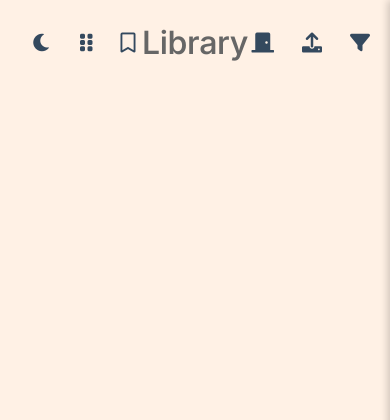
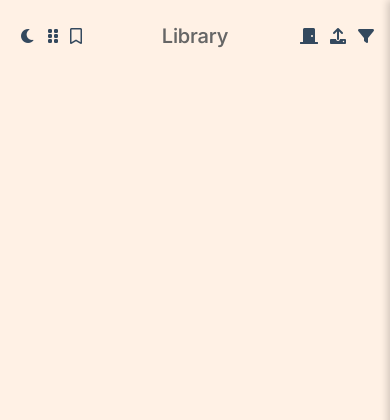
Before and after one commit to ego-alt/library, a Flask app: page / in a window 390 px wide. Shown: the top 420 px of the page. Run offline with Flask 3, Linux system fonts and the light colour scheme; the visitor is signed in with stand-in values (Sample User, id 1); data that the repository does not hold is empty; parts of the project's set-up code (start-up, migrations or seed data) failed here and were passed over; some libraries are stand-ins or nearby versions.

Commit message:
small/improve library mobile layout

```diff
--- a/library/static/css/index.css
+++ b/library/static/css/index.css
@@ -47,6 +47,13 @@ h2 { font-size: var(--text-lg); font-weight: 600; line-height: 1.3; }
 .library {
     margin-bottom: var(--space-8);
 }
+/* Phones show 2 covers per row (col-6); Bootstrap's default 1.5rem gutter
+ * eats too much of that width, so tighten it below the sm breakpoint. */
+@media (max-width: 575.98px) {
+    .library {
+        --bs-gutter-x: 0.75rem;
+    }
+}
 .library img {
     position: absolute;
     top: 0;
@@ -78,6 +85,15 @@ h2 { font-size: var(--text-lg); font-weight: 600; line-height: 1.3; }
 .book:hover .book-buttons {
     display: flex;
     gap: var(--space-2);
+}
+/* Touch devices have no hover, so the cover's download/metadata buttons would
+ * be unreachable. Surface them permanently in grid view. (Shelf spines are too
+ * narrow to carry the stacked buttons legibly, so they stay tap-to-read only.) */
+@media (hover: none) {
+    .book .book-buttons {
+        display: flex;
+        gap: var(--space-2);
+    }
 }
 .book-button {
     width: 32px;
@@ -682,6 +698,18 @@ h2 { font-size: var(--text-lg); font-weight: 600; line-height: 1.3; }
     color: var(--color-accent);
     opacity: 0.8;
 }
+/* Narrow screens: up to 6 icon buttons flank the centered title via absolutely-
+ * positioned groups. Shrink the icons, their spacing, and the title so they
+ * don't crowd (or overlap) each other on phones. */
+@media (max-width: 575.98px) {
+    .header-left button, .header-right button { margin-left: var(--space-1); }
+    .filter-button, .login-button, .upload-button,
+    .dark-mode-toggle, .view-toggle, .layout-toggle {
+        font-size: var(--text-base);
+        padding: var(--space-1);
+    }
+    .header-row h1 { font-size: var(--text-lg); }
+}
 .filter-sidebar {
     position: fixed;
     right: -300px;
--- a/library/static/js/main.js
+++ b/library/static/js/main.js
@@ -134,7 +134,7 @@ function getBookTemplate(book) {
     const attrSafe = escapeHtml(book.filename);
     const coverSafe = escapeHtml(book.cover);
     return `
-        <div class="col-md-3 mb-3">
+        <div class="col-6 col-sm-4 col-md-3 mb-3">
             <div class="book">
                 ${lockBadge(book)}
                 <div class="book-buttons">
--- a/library/templates/index.html
+++ b/library/templates/index.html
@@ -93,7 +93,7 @@
         </div>
         <div class="row library" id="library">
             {% for book in images %}
-                <div class="col-md-3 mb-3" data-length="{{ book.length }}">
+                <div class="col-6 col-sm-4 col-md-3 mb-3" data-length="{{ book.length }}">
                     <div class="book">
                         {% if book.access_level and book.access_level != 'standard' %}
                         <span class="book-lock" title="Admin only" aria-label="Admin only"><i class="fas fa-lock"></i></span>
```
